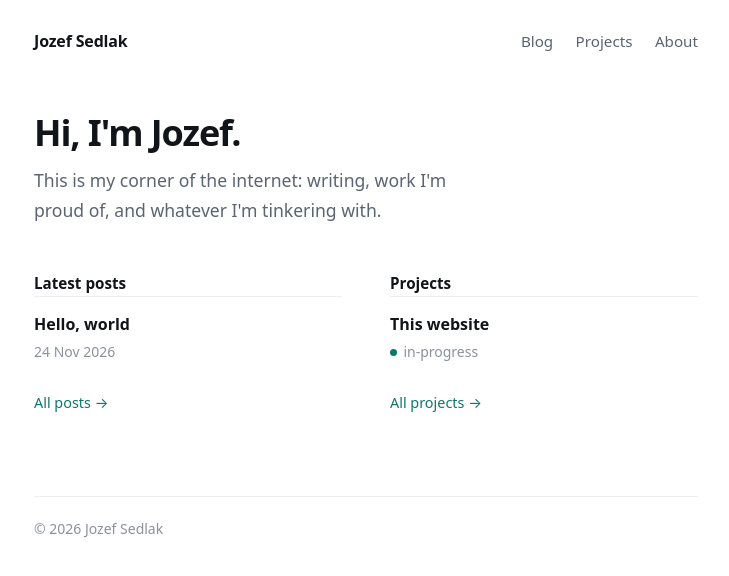
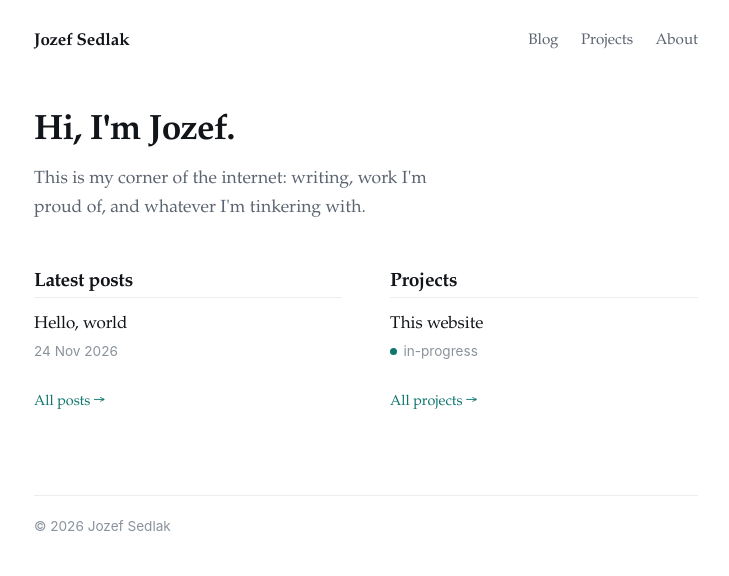
Before and after one commit to jozefsedlak/jozefsedlak.com, an Astro site: page / in a window 1280 px wide. Shown: the whole page, without its empty margins (274-1003 px from the left). Built offline with nearby package versions, Linux system fonts and the light colour scheme; Astro itself is replaced by a stand-in of ours.

Commit message:
Switch to Iowan Old Style serif text, like leerob.com
Co-Authored-By: Claude Opus 5.5 <noreply@anthropic.com>
Claude-Session: https://claude.ai/code/session_01WdS6od7yzDymuToqgftsgC

```diff
--- a/package.json
+++ b/package.json
@@ -11,7 +11,6 @@
   "dependencies": {
     "@astrojs/rss": "^4.0.19",
     "@astrojs/sitemap": "^3.7.6",
-    "@fontsource-variable/inter": "^5.3.0",
     "astro": "^7.4.13"
   }
 }
--- a/src/layouts/Base.astro
+++ b/src/layouts/Base.astro
@@ -1,5 +1,4 @@
 ---
-import '@fontsource-variable/inter';
 import '../styles/global.css';
 import { SITE_TITLE, SITE_DESCRIPTION } from '../consts';
 
--- a/src/styles/global.css
+++ b/src/styles/global.css
@@ -1,4 +1,4 @@
-/* Look: "Clean" — one sans-serif font, lots of white space, one teal accent. */
+/* Look: "Clean" — classic serif text (Iowan Old Style, as on leerob.com), small sans for dates, one teal accent. */
 :root {
   --bg: #ffffff;
   --fg: #111418;
@@ -7,7 +7,9 @@
   --accent: #0f766e;
   --border: #eceef1;
   --code-bg: #f5f6f8;
-  --font: 'Inter Variable', system-ui, -apple-system, 'Segoe UI', Roboto, sans-serif;
+  /* Iowan Old Style ships with Apple devices; Windows gets Palatino, others Georgia. */
+  --font: 'Iowan Old Style', 'IowanOldStyle-Roman', 'Palatino Linotype', Palatino, Georgia, serif;
+  --sans: ui-sans-serif, -apple-system, system-ui, 'Segoe UI', sans-serif;
   --mono: ui-monospace, SFMono-Regular, Menlo, Consolas, monospace;
 }
 @media (prefers-color-scheme: dark) {
@@ -28,8 +30,7 @@ body {
   margin: 0 auto;
   max-width: 44rem;
   padding: 0 1.25rem 4rem;
-  font: 16px/1.7 var(--font);
-  font-feature-settings: 'cv11', 'ss01';
+  font: 17px/1.6 var(--font);
 }
 a { color: var(--accent); text-underline-offset: 3px; }
 a:hover { text-decoration-thickness: 2px; }
@@ -37,24 +38,24 @@ a:hover { text-decoration-thickness: 2px; }
 
 /* Header */
 header { display: flex; justify-content: space-between; align-items: center; flex-wrap: wrap; gap: .5rem 1.5rem; padding: 1.75rem 0 3.5rem; }
-header .name { font-weight: 700; letter-spacing: -.01em; color: var(--fg); text-decoration: none; }
+header .name { font-weight: 600; letter-spacing: -.01em; color: var(--fg); text-decoration: none; }
 nav { display: flex; gap: 1.4rem; font-size: .95rem; }
 nav a { color: var(--muted); text-decoration: none; }
 nav a:hover, nav a[aria-current='page'] { color: var(--fg); }
 
 /* Type */
 h1, h2, h3 { line-height: 1.2; text-wrap: balance; }
-h1 { font-size: 2.25rem; font-weight: 700; letter-spacing: -.03em; margin: 0 0 .75rem; }
-h2 { font-size: 1.35rem; font-weight: 650; letter-spacing: -.015em; margin: 2.5rem 0 .75rem; }
+h1 { font-size: 2.2rem; font-weight: 600; letter-spacing: -.02em; margin: 0 0 .75rem; }
+h2 { font-size: 1.45rem; font-weight: 600; letter-spacing: -.015em; margin: 2.5rem 0 .75rem; }
 h3 { font-size: 1.1rem; font-weight: 600; margin: 2rem 0 .5rem; }
 .lede { color: var(--muted); font-size: 1.1rem; max-width: 46ch; margin: 0 0 3rem; }
-.muted { color: var(--subtle); font-size: .875rem; }
-.section-title { font-size: .95rem; font-weight: 600; letter-spacing: 0; margin: 0 0 .25rem; }
+.muted { color: var(--subtle); font: .85rem/1.6 var(--sans); }
+.section-title { font-size: 1.2rem; font-weight: 600; margin: 0 0 .25rem; }
 
 /* Lists of posts / projects */
 ul.list { list-style: none; padding: 0; margin: 0; }
 ul.list li { padding: .85rem 0; border-top: 1px solid var(--border); }
-ul.list li a { display: block; color: var(--fg); font-weight: 550; text-decoration: none; }
+ul.list li a { display: block; color: var(--fg); font-weight: 400; text-decoration: none; }
 ul.list li a:hover { color: var(--accent); }
 ul.list .desc { display: block; color: var(--muted); font-size: .95rem; margin-top: .15rem; }
 .status::before { content: ''; display: inline-block; width: 7px; height: 7px; border-radius: 50%; background: var(--accent); margin-right: .4rem; vertical-align: 1px; }
```
Also changed, not shown: 1 other file.
